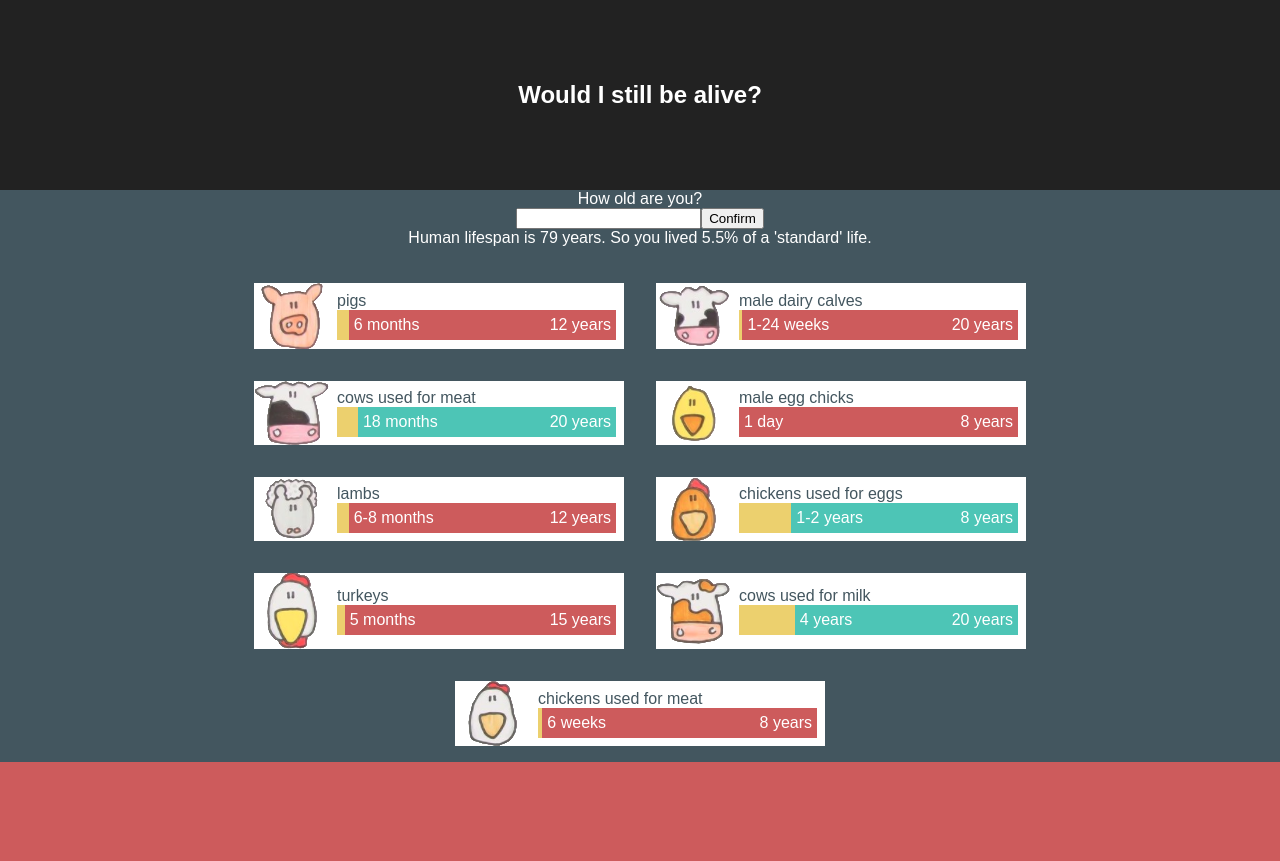
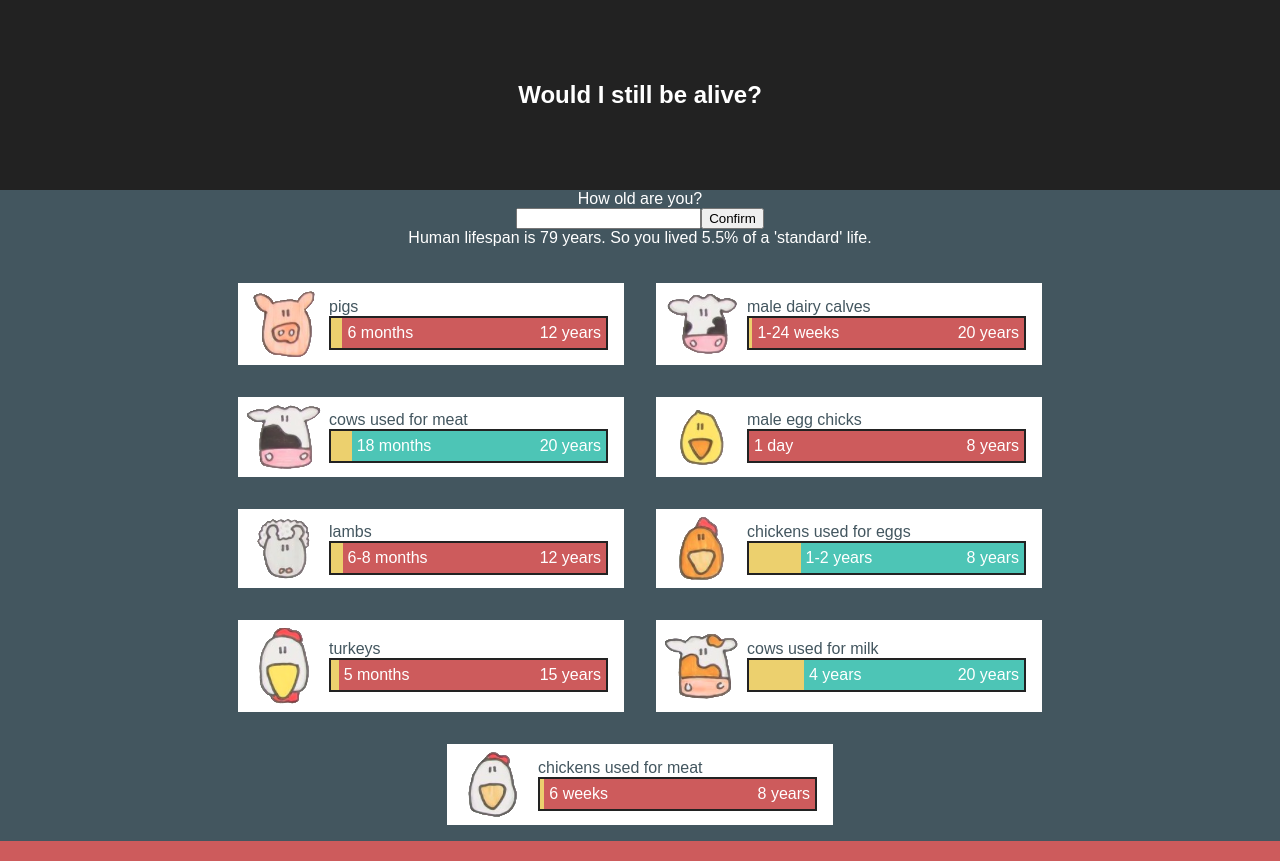
Before and after one commit to luseeds/wysba, a React (Create React App) app: page / in a window 1280 px wide. Before the commit the page ends 800 px from the top, so only its background shows below. Built offline with nearby package versions, Linux system fonts and the light colour scheme.

Commit message:
feat(style): Improve the life progressbar

```diff
--- a/src/components/animals/Animal.css
+++ b/src/components/animals/Animal.css
@@ -1,6 +1,7 @@
 .animal {
   width: 370px;
   min-width: 300px;
+  padding: .5rem;
   margin: 1rem;
   background: #fff;
   color: black;
@@ -18,7 +19,7 @@
 
 .animal .content {
   flex: 1;
-  padding: .5rem;
+  padding: 0 .5rem;
   margin: auto;
 }
 
@@ -32,6 +33,7 @@
   color: white;
   display: flex;
   height: 30px;
+  border: 2px solid #222;
 }
 .animal.alive .progress-bar {
   background: #4dc5b6;
```
